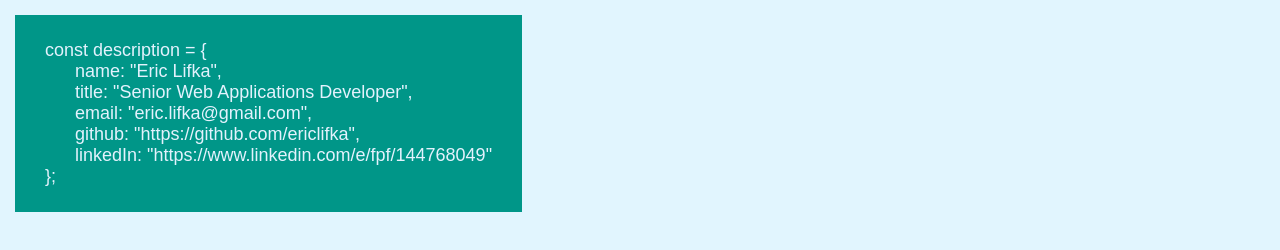
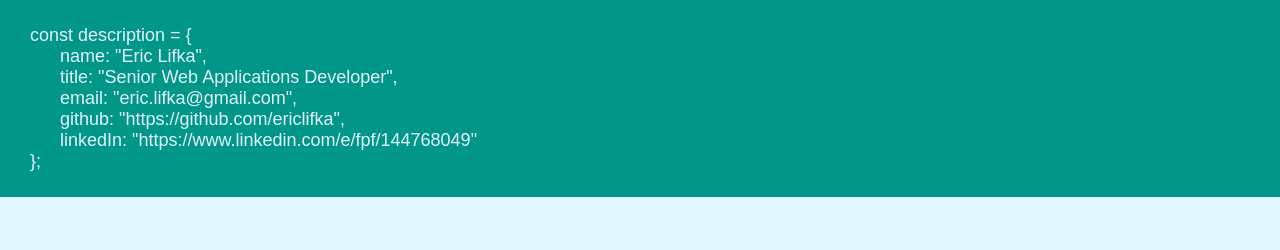
Before and after one commit to ericlifka/ericlifka.github.io, a plain HTML site: page index.html in a window 1280 px wide. Drawn offline with Linux system fonts and the light colour scheme.

Commit message:
full width banner

```diff
--- a/styles.less
+++ b/styles.less
@@ -5,14 +5,15 @@ html, body {
 }
 
 .title-card {
-	background-color: #009688;
-	position: fixed;
-	top: 15px;
-	left: 15px;
-	padding: 25px 30px;
+    position: fixed;
+    width: 100%;
+    padding: 25px 30px;
+
+    background-color: #009688;
+    color: #E3F2FD;
+
 	font-size: 18px;
 	font-family: sans-serif;
-	color: #E3F2FD;
 
     .line {
         &.indent {
```
Also changed, not shown: styles.css.
